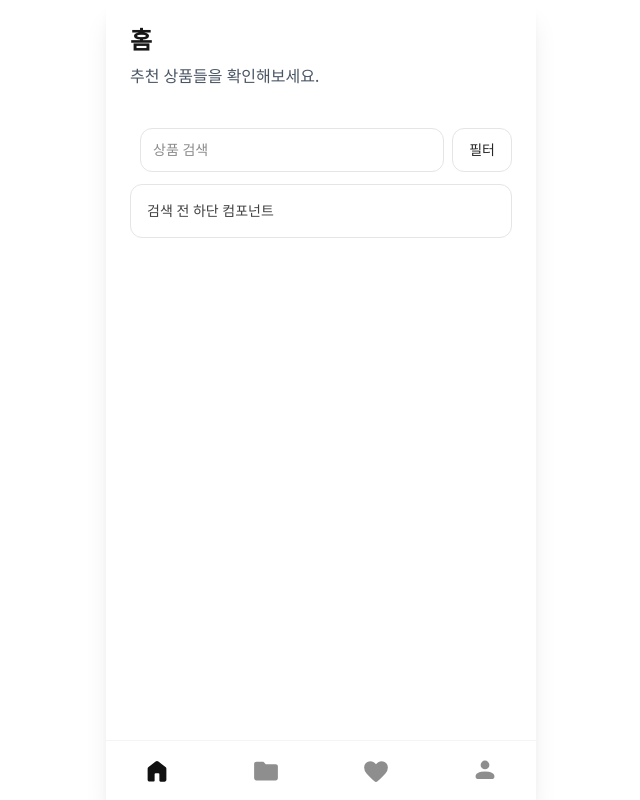
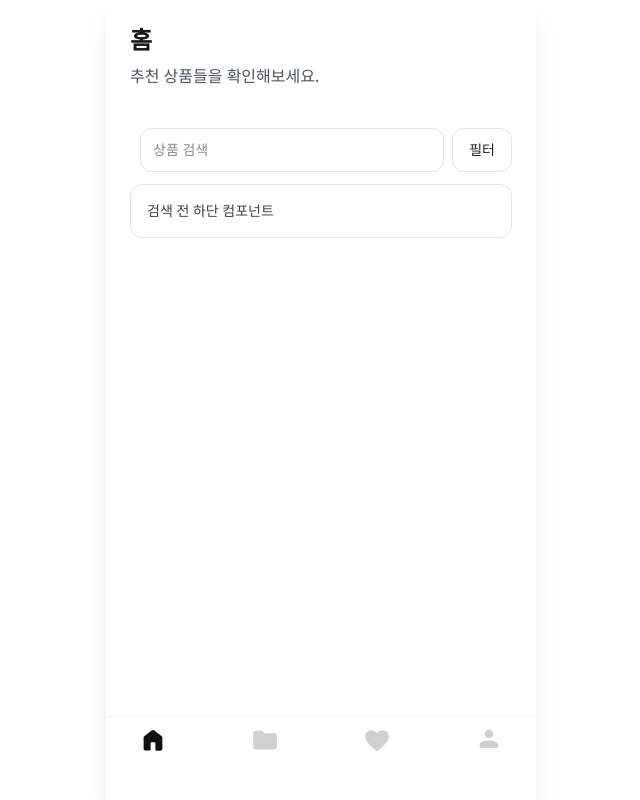
Before and after one commit to dnd-side-project/dnd-14th-4-frontend, a Next.js app: page / in a window 1280 px wide. Shown: the whole page, without its empty margins (319-959 px from the left). Built offline with nearby package versions, Linux system fonts and the light colour scheme.

Commit message:
design: nav 바

```diff
--- a/src/shared/ui/TextBtn.tsx
+++ b/src/shared/ui/TextBtn.tsx
@@ -33,8 +33,8 @@ export default function MoreButton({
         >
             <span className="whitespace-nowrap">더보기</span>
 
-            {arrow && <IcSvgArrowRightSmall className="w-6 h-6 shrink-0 " />}
-            {close && <IcSvgCloseSmall className="w-6 h-6 shrink-0" />}
+            {arrow && <IcSvgArrowRightSmall className={`w-6 h-6 shrink-0 ${statusStyles[status]}`} />}
+            {close && <IcSvgCloseSmall className={`w-6 h-6 shrink-0 ${statusStyles[status]}`} />}
         </button>
     );
 }
--- a/src/widgets/bottom-nav/ui/BottomNav.tsx
+++ b/src/widgets/bottom-nav/ui/BottomNav.tsx
@@ -7,42 +7,35 @@ import {
     IcSvgFolder,
     IcSvgWish,
     IcSvgMypage
-} from '@/shared/icons'; // 실제 아이콘 경로로 수정해주세요
+} from '@/shared/icons';
 
 export const BottomNav = () => {
     const pathname = usePathname();
 
     const linkBase = "flex items-center justify-center p-3 transition-colors duration-200";
 
+    const getIconClass = (path: string) => {
+        const isActive = pathname === path;
+        return `w-[30px] h-[30px] shrink-0 ${isActive ? 'text-neutral-10' : 'text-label-subtler'}`;
+    };
+
     return (
-        <nav className="fixed bottom-0 left-1/2 -translate-x-1/2 w-full max-w-mobile bg-white border-t border-gray-100 px-6 h-[60px] flex justify-between items-center z-50">
+        <nav className="fixed bottom-0 left-1/2 -translate-x-1/2 w-full max-w-mobile bg-white border-t border-gray-100 h-[84px] flex justify-between px-5 z-50 pt-2 pb-[46px]">
 
             <Link href="/" aria-label="홈" className={linkBase}>
-                <IcSvgHome
-                    className={`w-[30px] h-[30px] shrink-0 ${pathname === '/' ? 'text-neutral-10' : 'text-label-subtle'
-                        }`}
-                />
+                <IcSvgHome className={getIconClass('/')} />
             </Link>
 
             <Link href="/my-pack" aria-label="나의 팩" className={linkBase}>
-                <IcSvgFolder
-                    className={`w-[30px] h-[30px] shrink-0 ${pathname === '/my-pack' ? 'text-neutral-10' : 'text-label-subtle'
-                        }`}
-                />
+                <IcSvgFolder className={getIconClass('/my-pack')} />
             </Link>
 
             <Link href="/wishlist" aria-label="위시리스트" className={linkBase}>
-                <IcSvgWish
-                    className={`w-[30px] h-[30px] shrink-0 ${pathname === '/wishlist' ? 'text-neutral-10' : 'text-label-subtle'
-                        }`}
-                />
+                <IcSvgWish className={getIconClass('/wishlist')} />
             </Link>
 
             <Link href="/my-page" aria-label="마이페이지" className={linkBase}>
-                <IcSvgMypage
-                    className={`w-[30px] h-[30px] shrink-0 ${pathname === '/my-page' ? 'text-neutral-10' : 'text-label-subtle'
-                        }`}
-                />
+                <IcSvgMypage className={getIconClass('/my-page')} />
             </Link>
 
         </nav>
```
